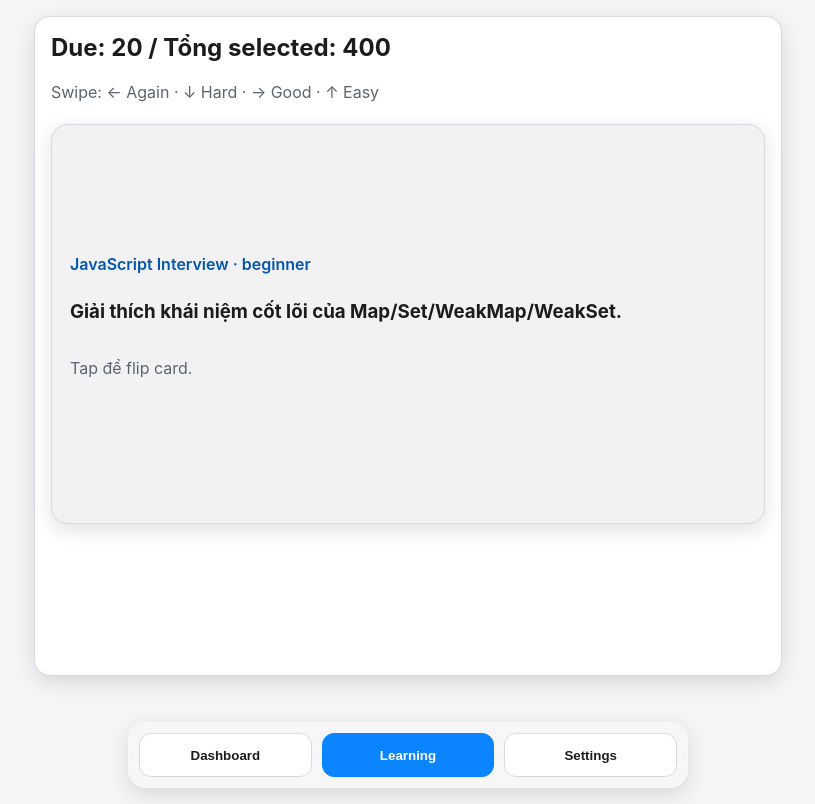
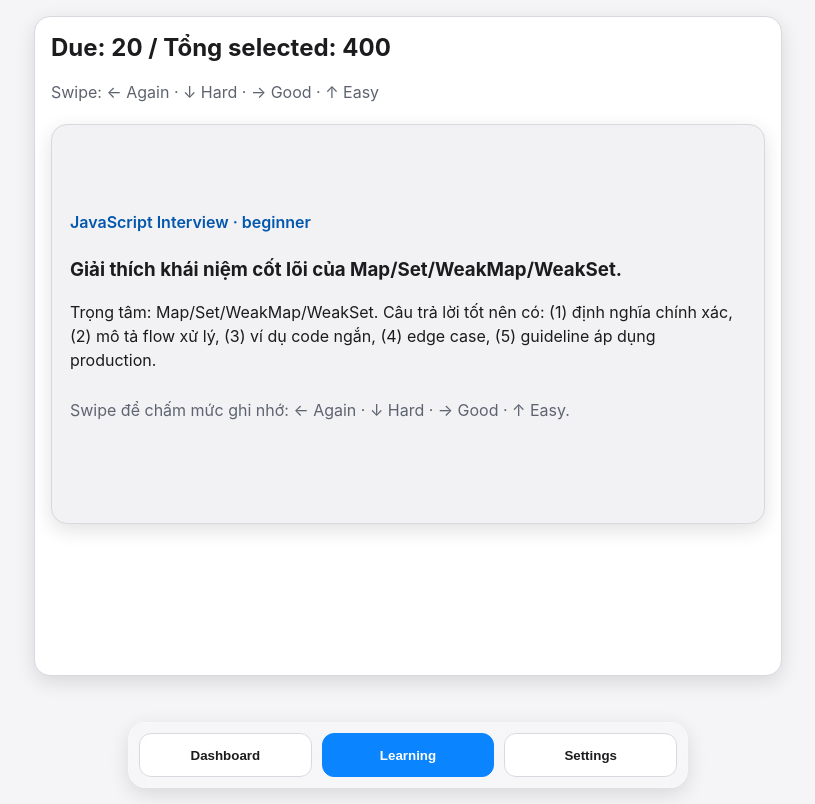
Before and after one commit to nhlinh123/js-ts-angular-learning-flashcard, a React (Vite) app: page / in a window 1280 px wide. Shown: the whole page, without its empty margins (232-1047 px from the left). Built offline with nearby package versions, Linux system fonts and the light colour scheme.

Commit message:
Show answers directly on flashcards

```diff
--- a/src/App.tsx
+++ b/src/App.tsx
@@ -11,6 +11,11 @@ import { JsonQuestionSource } from './services/question-source';
 import { createInitialProgress, isDue, updateProgress } from './services/spaced-repetition';
 
 type Tab = 'dashboard' | 'learning' | 'settings';
+
+interface BeforeInstallPromptEvent extends Event {
+  prompt: () => Promise<void>;
+  userChoice: Promise<{ outcome: 'accepted' | 'dismissed'; platform: string }>;
+}
 
 const source = new JsonQuestionSource();
 const SETTINGS_KEY = 'flashcard-app-settings';
@@ -33,12 +38,12 @@ export default function App() {
   const [cards, setCards] = useState<FlashcardWithBank[]>([]);
   const [progress, setProgress] = useState<Record<string, CardProgress>>({});
   const [currentIndex, setCurrentIndex] = useState(0);
-  const [flipped, setFlipped] = useState(false);
   const [mixedMode, setMixedMode] = useState(true);
   const [language, setLanguage] = useState<Language>('vi');
   const [dailyTarget, setDailyTarget] = useState(20);
   const [startPoint, setStartPoint] = useState<{ x: number; y: number } | null>(null);
   const [dragOffset, setDragOffset] = useState({ x: 0, y: 0 });
+  const [installPrompt, setInstallPrompt] = useState<BeforeInstallPromptEvent | null>(null);
 
   useEffect(() => {
     const allBanks = source.listBanks();
@@ -67,6 +72,25 @@ export default function App() {
   }, []);
 
   useEffect(() => {
+    const onBeforeInstallPrompt = (event: Event) => {
+      event.preventDefault();
+      setInstallPrompt(event as BeforeInstallPromptEvent);
+    };
+
+    const onAppInstalled = () => {
+      setInstallPrompt(null);
+    };
+
+    window.addEventListener('beforeinstallprompt', onBeforeInstallPrompt);
+    window.addEventListener('appinstalled', onAppInstalled);
+
+    return () => {
+      window.removeEventListener('beforeinstallprompt', onBeforeInstallPrompt);
+      window.removeEventListener('appinstalled', onAppInstalled);
+    };
+  }, []);
+
+  useEffect(() => {
     if (selectedBanks.length === 0) {
       setCards([]);
       return;
@@ -75,7 +99,6 @@ export default function App() {
     void source.loadMultipleBanks(selectedBanks).then((loaded) => {
       setCards(mixedMode ? shuffle(loaded) : loaded);
       setCurrentIndex(0);
-      setFlipped(false);
     });
   }, [selectedBanks, mixedMode]);
 
@@ -116,7 +139,6 @@ export default function App() {
 
     await saveProgress(updated);
     setProgress((prev) => ({ ...prev, [key]: updated }));
-    setFlipped(false);
     setDragOffset({ x: 0, y: 0 });
     setCurrentIndex((prev) => (dueLimited.length <= 1 ? 0 : (prev + 1) % dueLimited.length));
   };
@@ -126,12 +148,12 @@ export default function App() {
   };
 
   const onPointerMove = (event: PointerEvent<HTMLDivElement>) => {
-    if (!startPoint || !flipped) return;
+    if (!startPoint) return;
     setDragOffset({ x: event.clientX - startPoint.x, y: event.clientY - startPoint.y });
   };
 
   const onPointerUp = async () => {
-    if (!startPoint || !flipped) {
+    if (!startPoint) {
       setStartPoint(null);
       return;
     }
@@ -147,8 +169,26 @@ export default function App() {
     await handleReview(difficulty);
   };
 
+  const handleInstallApp = async () => {
+    if (!installPrompt) return;
+
+    await installPrompt.prompt();
+    const { outcome } = await installPrompt.userChoice;
+
+    if (outcome === 'accepted') {
+      setInstallPrompt(null);
+    }
+  };
+
   return (
     <main className="app">
+      {installPrompt && (
+        <section className="panel install-panel">
+          <h2>Cài đặt app (PWA)</h2>
+          <button onClick={() => void handleInstallApp()}>Install app</button>
+        </section>
+      )}
+
       {tab === 'dashboard' && (
         <section className="panel">
           <h2>Dashboard học tập</h2>
@@ -192,8 +232,7 @@ export default function App() {
               <p>Không có thẻ đến hạn. Hãy thêm topic hoặc ôn lại sau.</p>
             ) : (
               <article
-                className={`flashcard flashcard-full ${flipped ? 'flipped' : ''}`}
-                onClick={() => setFlipped((v) => !v)}
+                className="flashcard flashcard-full"
                 onPointerDown={onPointerDown}
                 onPointerMove={onPointerMove}
                 onPointerUp={() => void onPointerUp()}
@@ -202,17 +241,9 @@ export default function App() {
                 <p className="meta">
                   {current.bankTitle} · {current.card.level}
                 </p>
-                {!flipped ? (
-                  <>
-                    <h3>{current.card.question[language]}</h3>
-                    <p className="hint">Tap để flip card.</p>
-                  </>
-                ) : (
-                  <>
-                    <h3>{current.card.answer[language]}</h3>
-                    <p className="hint">Sau khi nhớ xong, swipe để chấm mức ghi nhớ.</p>
-                  </>
-                )}
+                <h3>{current.card.question[language]}</h3>
+                <p className="answer">{current.card.answer[language]}</p>
+                <p className="hint">Swipe để chấm mức ghi nhớ: ← Again · ↓ Hard · → Good · ↑ Easy.</p>
               </article>
             )}
           </div>
--- a/src/styles.css
+++ b/src/styles.css
@@ -38,6 +38,15 @@ body {
   padding: 16px;
   margin-bottom: 16px;
   box-shadow: var(--shadow-soft);
+}
+
+.install-panel {
+  display: grid;
+  gap: 10px;
+}
+
+.install-panel h2 {
+  margin: 0;
 }
 
 .learning-screen {
@@ -98,8 +107,9 @@ body {
   justify-content: center;
 }
 
-.flashcard.flipped {
-  border-color: rgba(10, 132, 255, 0.45);
+.answer {
+  margin: 0 0 12px;
+  line-height: 1.5;
 }
 
 .meta {
--- a/vite.config.ts
+++ b/vite.config.ts
@@ -7,6 +7,9 @@ export default defineConfig({
     react(),
     VitePWA({
       registerType: 'autoUpdate',
+      devOptions: {
+        enabled: true
+      },
       manifest: {
         name: 'Flashcards learning',
         short_name: 'JTA Flashcards',
```
